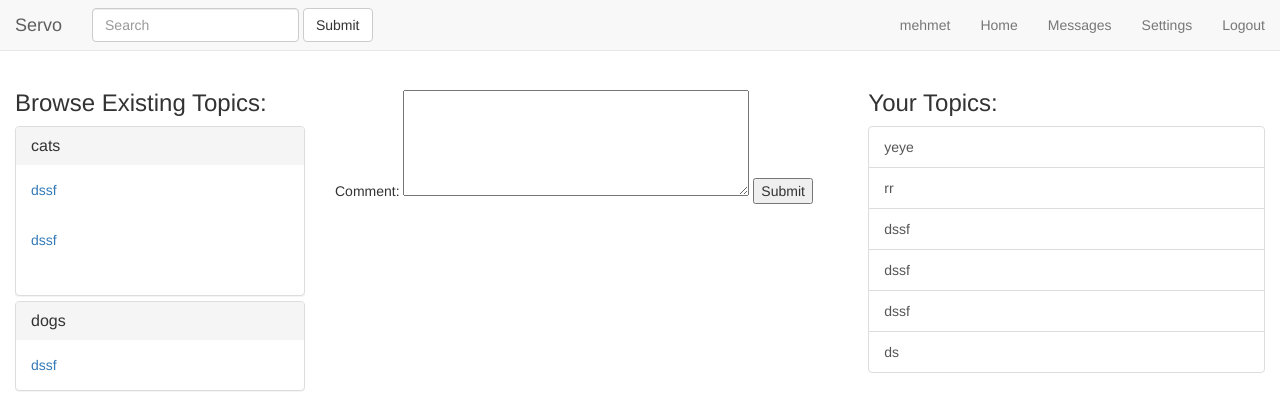
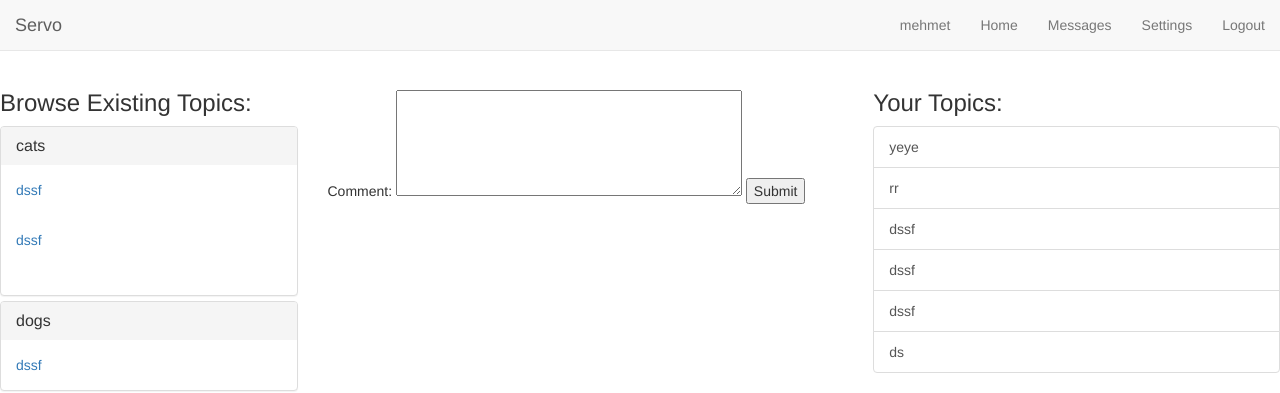
Before and after one commit to muhammadhamzakhan/CS353Bilkent, a PHP site: page /topic.php in a window 1280 px wide. Shown: the top 393 px of the page. Run offline with PHP 8.4, Linux system fonts and the light colour scheme; a user stored in the database is signed in; data comes from the database, SQL or seed files in the repository.

Commit message:
Update topic.php

```diff
--- a/code/topic.php
+++ b/code/topic.php
@@ -2,7 +2,8 @@
 include 'connect.php';
 $userID = $_SESSION['userid'];
 $comment = "";
-  $entryID = "";
+$entryID = "";
+$topicsID = "";
   if(isset($_GET["varname"])){
     $topicsID = $_GET["varname"];
     $_SESSION['topicsID'] = $topicsID;
@@ -108,13 +109,7 @@ $comment = "";
           <button type="button" class="navbar-toggle collapsed" data-toggle="collapse" data-target="#topFixedNavbar1" aria-expanded="false"><span class="sr-only">Toggle navigation</span><span class="icon-bar"></span><span class="icon-bar"></span><span class="icon-bar"></span></button>
           <a class="navbar-brand" href="home.php">Servo</a></div>
         <!-- Collect the nav links, forms, and other content for toggling -->
-        <div class="collapse navbar-collapse" id="topFixedNavbar1">
-          <form class="navbar-form navbar-left" role="search" method="post">
-            <div class="form-group">
-              <input type="text" class="form-control" placeholder="Search" name="searchInput">
-            </div>
-            <button type="submit" class="btn btn-default" name="searchButton">Submit</button>
-          </form>
+
           <ul class="nav navbar-nav navbar-right">
             <?php
                 //Show username in the Navbar if available
```
